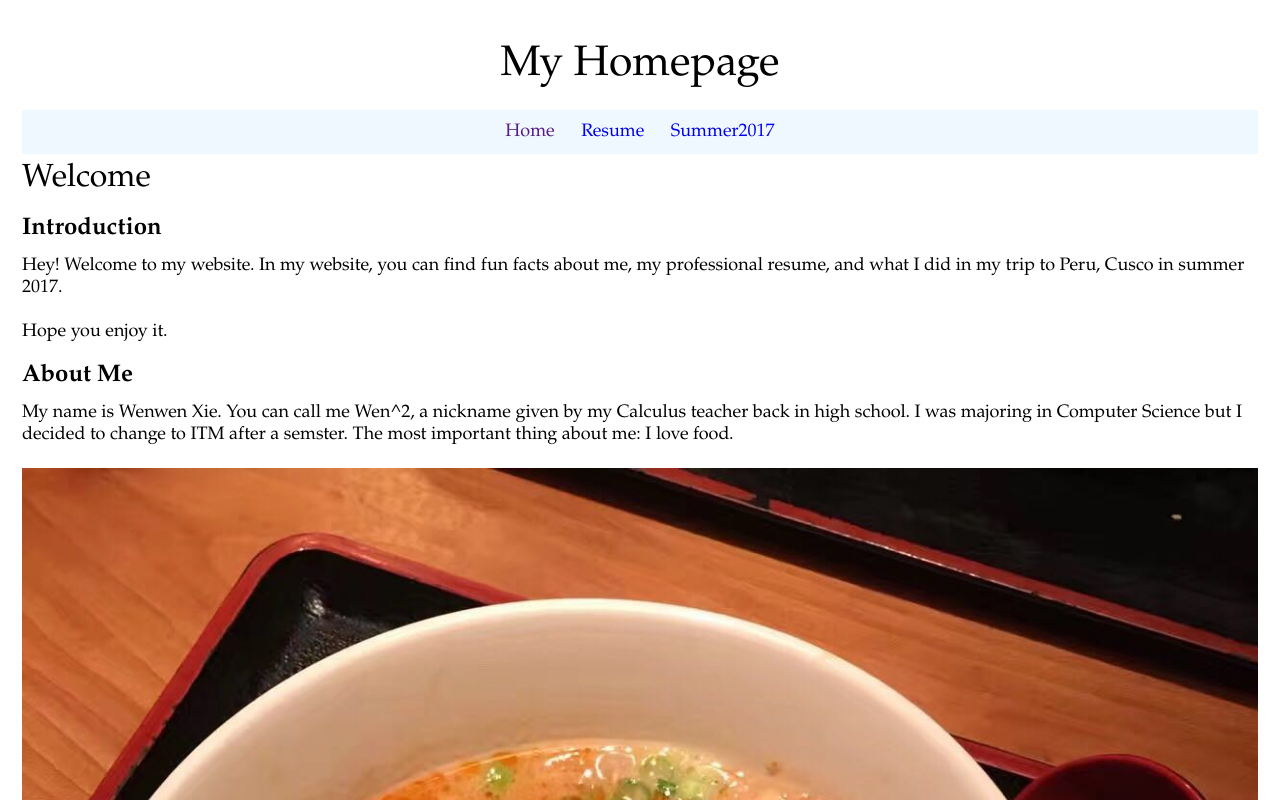
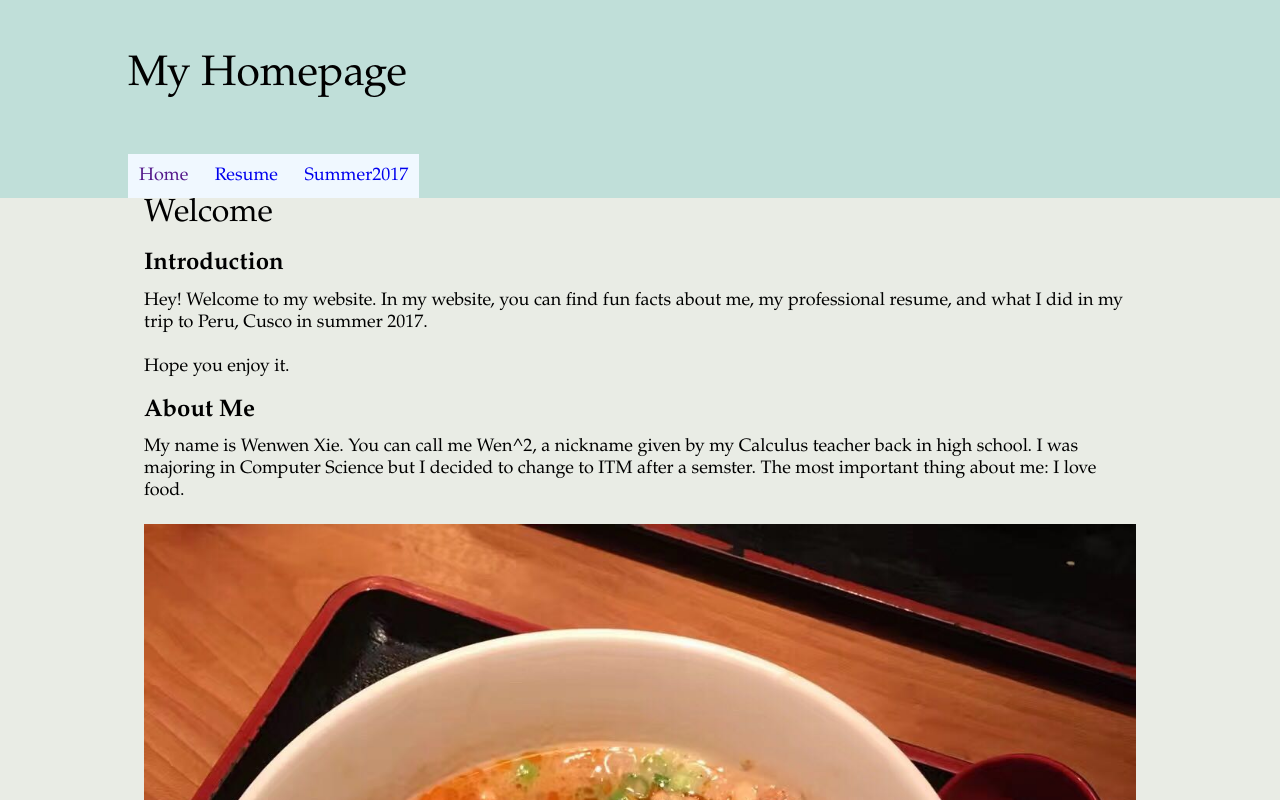
Before and after one commit to wxie11/project3, a plain HTML site: page index.html in a window 1280 px wide. Shown: the top 800 px of the page. Drawn offline with Linux system fonts and the light colour scheme.

Commit message:
set background color

```diff
--- a/screen.css
+++ b/screen.css
@@ -28,22 +28,31 @@ html {
 }
 
 body {
-  padding-top: 2.444em; /* 44 / 18 = 2.44444444 */
-  padding-right: 1.222em; /* 22 / 18 = 1.2222222222 */
-  padding-left: 1.222em; /* 22 / 18 = 1.2222222222 */
+  margin: 0;
+  padding: 0;
 }
 
 header {
-  text-align: center;
-  padding-bottom: 0.516em; /* 22 / 42.635 = 0.516 */
+  padding: 3em 10%;
+  background-color: #c0dfd9;
+  height: 5em;
+  position: relative;
 }
 
 nav {
   padding-top: 0.611em; /* 11 / 18 = 0.6111111111 */
+  position: absolute;
+  bottom: 0;
 }
 
 a {
   padding: 0.611em; /* 11 / 18 = 0.6111111111 */
+}
+
+main {
+    background-color: #e9ece5;
+    padding-left: 8em;
+    padding-right: 8em;
 }
 
 h1 {
@@ -83,13 +92,16 @@ p {
 }
 
 footer {
+  padding-top: 1em;
   text-align: center;
+  background-color: #c0dfd9;
 }
 /* Responsive Media */
 img {
   display: block;
   max-width: 100%;
 }
+
 
 /* Layout Styles */
 /*
@@ -115,7 +127,6 @@ img {
 }
 
 
-
 /* Modular Styles */
 /*
   Repeating style patterns.
@@ -124,6 +135,8 @@ img {
   2. concerned with adjustments to base styles,
       spacing, color, etc. etc.
 */
+
+
 
 /* State Styles */
 /*
```
